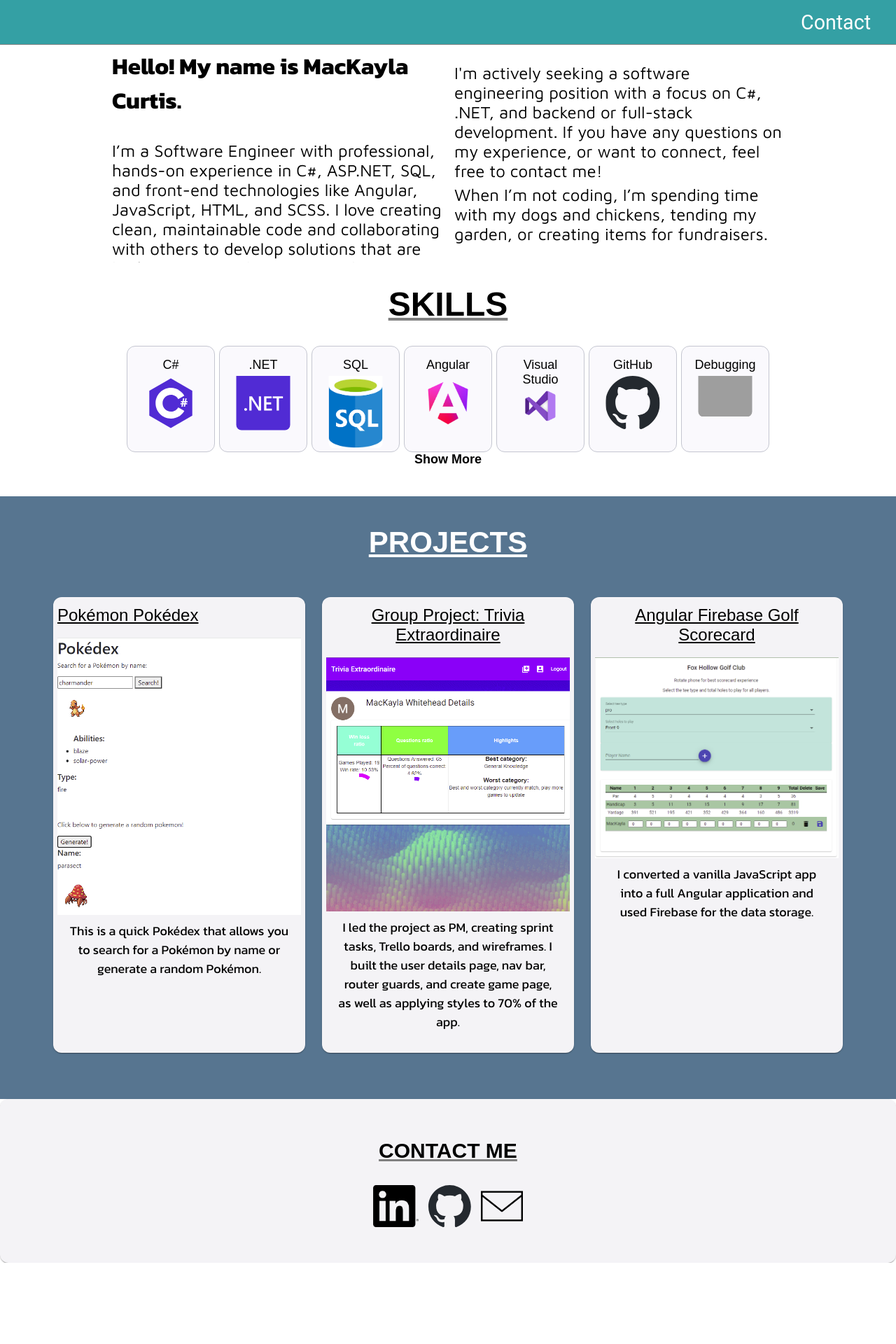
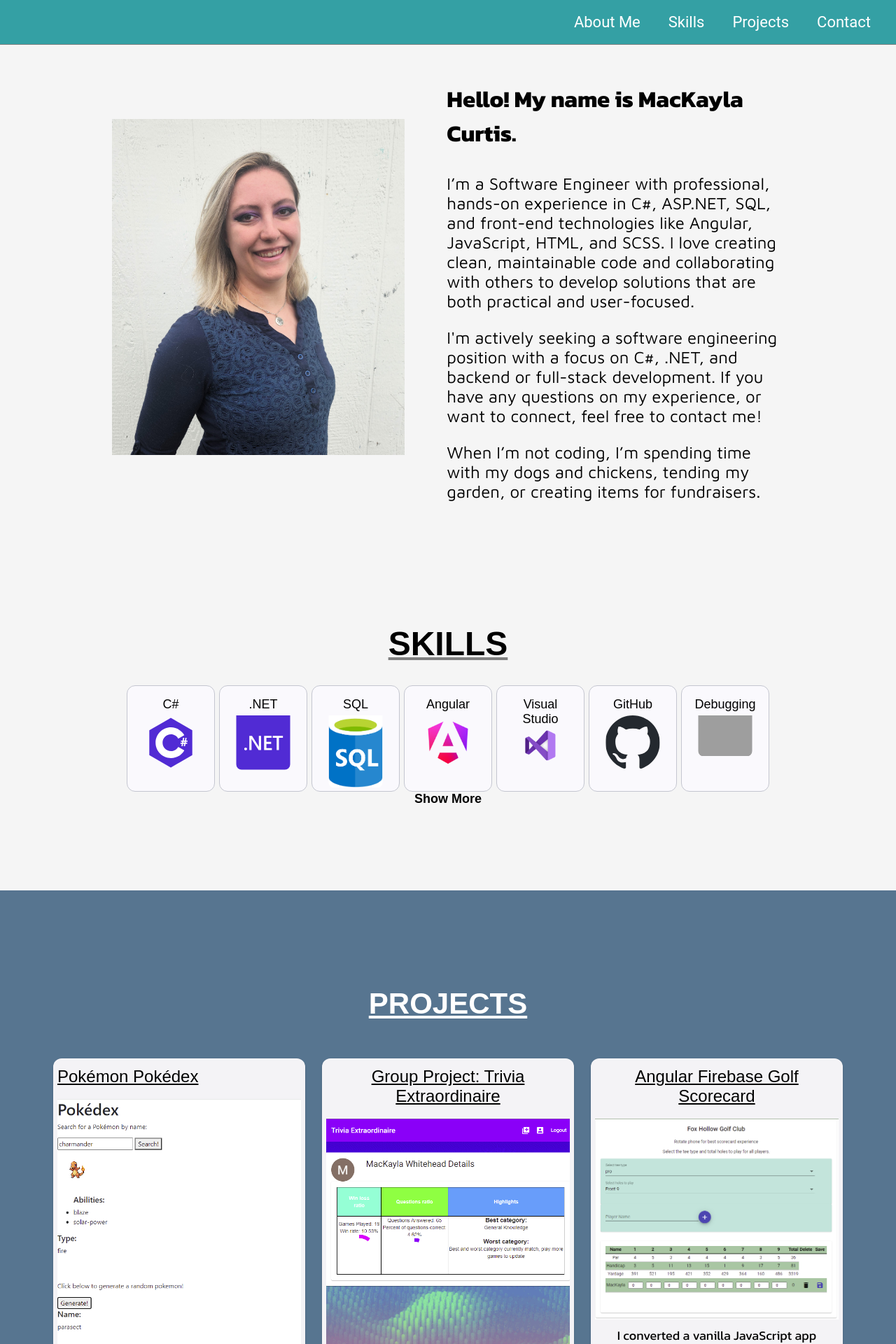
Before and after one commit to ProgramLikeAGirl/portfolioWebsite, an Angular app: page / in a window 1280 px wide. Shown: the top 1920 px of the page at 70% size. Before the commit the page ends 1804 px from the top, so only its background shows below. Built offline with nearby package versions, Linux system fonts and the light colour scheme; grey boxes are pictures that could not be loaded; a web font is replaced by a local one.

Commit message:
Adjusted styling for mobile view
--Added headshot
--Made sections more mobile friendly
--Fixed sticky nav

```diff
--- a/src/app/landing/landing.component.html
+++ b/src/app/landing/landing.component.html
@@ -1,7 +1,12 @@
 <div class="main-container">
-    <div class="intro" id="intro">
-      <mat-grid-list cols="2" gutterSize="1.5em" rowHeight="1.5:1">
-        <mat-grid-tile>
+    <div class="intro" id="aboutMe">
+      <div cols="2" class="flex-intro">
+        <div>
+          <div>
+            <img class="headshot" src="assets/Headshot.jpg" alt="Headshot">
+          </div>
+        </div>
+        <div>
           <div>
             <p class="name">Hello! My name is MacKayla Curtis.</p>
             <p class="blurb" >
@@ -10,10 +15,6 @@
               creating clean, maintainable code and collaborating with others to
               develop solutions that are both practical and user-focused.
             </p>
-          </div>
-        </mat-grid-tile>
-        <mat-grid-tile>
-          <div>
             <p class="blurb">I'm actively seeking a software engineering position with a
               focus on C#, .NET, and backend or full-stack development. If
               you have any questions on my experience, or want to connect,
@@ -22,8 +23,8 @@
             <p class="blurb">When I’m not coding, I’m spending time with my dogs and chickens,
               tending my garden, or creating items for fundraisers.</p>
           </div>
-        </mat-grid-tile>
-      </mat-grid-list>
+        </div>
+      </div>
     </div>
 
 
@@ -91,13 +92,13 @@
       </div>
 
       <button (click)="toggleMore()" id="toggleSkills" aria-label="Show More Skills">
-        {{ showSection ? 'Show Less' : 'Show More' }}
+        {{getMoreSkills()}}
       </button>
     </div>
 
-    <div class="project-section">
+    <div class="project-section" id="projects">
       <h1>PROJECTS</h1>
-      <div class="portfolio" id="portfolio">
+      <div class="portfolio">
         <mat-card class="project">
           <mat-card-header>
             <a href="https://github.com/ProgramLikeAGirl/pokemon-api" target="_blank"
@@ -148,6 +149,9 @@
 
     <mat-card class="contact" id="contact">
       <h1>CONTACT ME</h1>
+      <p class="contact-blurb">Interested in viewing my most recent resume, discussing job
+        opportunities, or simply connecting? Feel free to reach out below!
+      </p>
       <div class="socials">
         <a href="https://www.linkedin.com/in/mackayla-curtis/" target="_blank">
           <img mat-card-image matTooltip="Connect on LinkedIn" src="assets/InBug-Black.png" alt="LinkedIn">
--- a/src/app/landing/landing.component.scss
+++ b/src/app/landing/landing.component.scss
@@ -6,6 +6,7 @@
   margin: auto;
   font-size: 12px;
   font-family: "Maven Pro", sans-serif;
+  background-color: #f5f5f5;
 }
 
 .intro {
@@ -16,19 +17,31 @@
   font-family: "Kanit", sans-serif;
   font-weight: 300;
   font-style: normal;
+  padding-top: 7em;
+  .flex-intro {
+    display: flex;
+    align-items: center;
+    justify-content: center;
+    gap: 5em;
+  }
   .name {
     font-weight: 700;
     font-size: 2.75em;
   }
+  img {
+    width: auto;
+    height: 40em;
+  }
   .blurb {
-    margin: 0.25em 0;
+    margin: auto;
+    margin: 1em 0;
     font-family: "Maven Pro", sans-serif;
     font-size: 2em;
   }
 }
 
 .skills {
-  padding: 0 0 3.5em 0;
+  padding: 10em 0;
   max-width: 80%;
   margin: auto;
   font-family: "Jersey 25", sans-serif;
@@ -63,10 +76,10 @@
     padding: 0;
     width: 100%;
     border: none;
-    background-color: white;
     font-size: 1.5em;
     align-items: center;
     font-weight: 600;
+    background-color: #f5f5f5;
   }
   #toggleSkills:hover {
     color: grey;
@@ -76,8 +89,10 @@
 }
 
 .project-section {
+  padding: 8em 0;
   background-color: #577590;
   text-align: center;
+  margin: auto;
   h1 {
     font-size: 3.5em;
     color: white;
@@ -91,7 +106,6 @@
     display: flex;
     flex-wrap: wrap;
     justify-content: center;
-    margin-top: 0;
     padding-bottom: 4.5em;
     .project {
       flex-direction: column;
@@ -134,13 +148,19 @@
 .contact {
   margin: auto;
   text-align: center;
-  padding: 3em 0;
+  padding: 4em 0;
   font-family: "Maven Pro", sans-serif;
   h1 {
     font-family: "Jersey 25", sans-serif;
     text-align: center;
-    font-size: 2.5em;
+    font-size: 3em;
     text-decoration: underline grey;
+  }
+  .contact-blurb {
+    max-width: 45%;
+    padding: 1em 0 1.5em 0;
+    margin: auto;
+    font-size: 1.4em;
   }
   .socials {
     display: flex;
@@ -162,63 +182,13 @@
 }
 
 // //mobile
-// @media only screen and (max-width: 803px) {
-//   .flex-projects {
-//     display: block;
-//   }
-
-//   .intro {
-//     display: block;
-//     .intro-text {
-//       width: 100%;
-//       text-align: center;
-//       margin: auto;
-//     }
-//   }
-
-//   .skills {
-//     display: flex;
-//     flex-wrap: wrap;
-//     justify-content: space-evenly;
-//     ul {
-//       padding: 0px;
-//     }
-//     img {
-//       margin: 0px 5%;
-//       width: 40%;
-//     }
-//     li {
-//       margin: 0px;
-//     }
-//     .full-size {
-//       width: 90%;
-//     }
-//   }
-// }
-
-// //desktop
-// @media only screen and (min-width: 803px) {
-//   .flex-projects {
-//     display: flex;
-//     flex-direction: row;
-//   }
-
-//   .intro {
-//     display: flex;
-//     flex-direction: row;
-//     .intro-text {
-//       width: 100%;
-//       text-align: left;
-//       padding-left: 20px;
-//     }
-//   }
-//   .skills {
-//     margin: 0px 3em;
-//     li img {
-//       height: 2em;
-//     }
-//     li {
-//       margin: 0px 15px;
-//     }
-//   }
-// }
+@media only screen and (max-width: 803px) {
+  .flex-intro {
+    flex-direction: column;
+    flex-wrap: wrap;
+  }
+  .intro img {
+    max-width: 100%;
+    height: auto;
+  }
+}
--- a/src/app/landing/landing.component.ts
+++ b/src/app/landing/landing.component.ts
@@ -23,16 +23,11 @@ export class LandingComponent {
   ngOnInit(): void {}
 
   toggleMore() {
-   let toggleBtn = document.getElementById('toggleSkills')!
-    if(this.showSection == false) {
-      this.showSection = true
-      toggleBtn.innerHTML = 'Show Less'
-    }
-    else {
-      this.showSection = false
-      toggleBtn.innerHTML = 'Show More'
-    }
-    console.log('Clicked!')
+    this.showSection = !this.showSection;
+  }
+
+  getMoreSkills() {
+    return this.showSection ? "Show Less" : "Show More";
   }
 
 }
--- a/src/app/web-nav/web-nav.component.html
+++ b/src/app/web-nav/web-nav.component.html
@@ -1,4 +1,7 @@
+
 <mat-toolbar>
+  <a href="#aboutMe">About Me</a>
+  <a href="#skills">Skills</a>
+  <a href="#projects">Projects</a>
   <a href="#contact">Contact</a>
-  <!-- <a href="../../assets/MacKaylaResume.pdf" target="_blank">Resume</a> -->
 </mat-toolbar>
--- a/src/app/web-nav/web-nav.component.scss
+++ b/src/app/web-nav/web-nav.component.scss
@@ -1,13 +1,11 @@
 .mat-toolbar {
+  position: fixed;
+  top: 0;
+  z-index: 9999;
+  width: 100%;
+  border-bottom: solid 1px grey;
   background-color: #34a0a4;
-  position: sticky;
-  position: -webkit-sticky;
-  top: 0;
-  z-index: 1000;
-  width: 100%;
   justify-content: end;
-  border-bottom: solid 1px grey;
-}
 
   a {
     text-decoration: none;
@@ -19,17 +17,19 @@ a:hover {
     color: #d6d2d2;
     cursor: pointer;
   }
+}
 
 //mobile
 @media only screen and (max-width: 803px) {
+  .mat-toolbar {
+    width: 100%;
+    padding: 0;
+    display: flex;
+    justify-content: space-evenly;
+    margin: 0;
+  }
+
   a {
-    font-size: 0.85em;
+    font-size: 0.75em;
   }
 }
-
-//desktop
-@media only screen and (min-width: 803px) {
-  a {
-    font-size: 1.3em;
-  }
-}
```
Also changed, not shown: src/assets/Headshot.jpg (added). Lines whose indentation alone changed are shown as unchanged.
